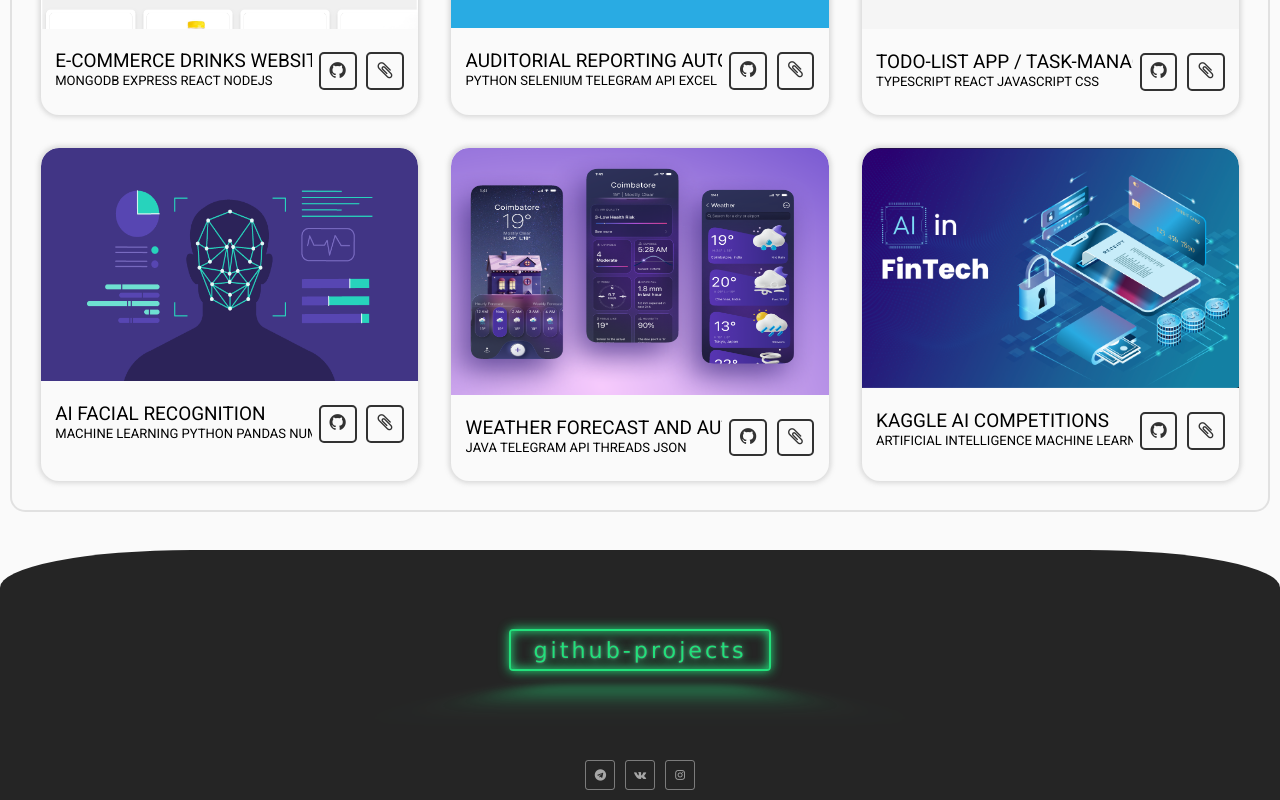
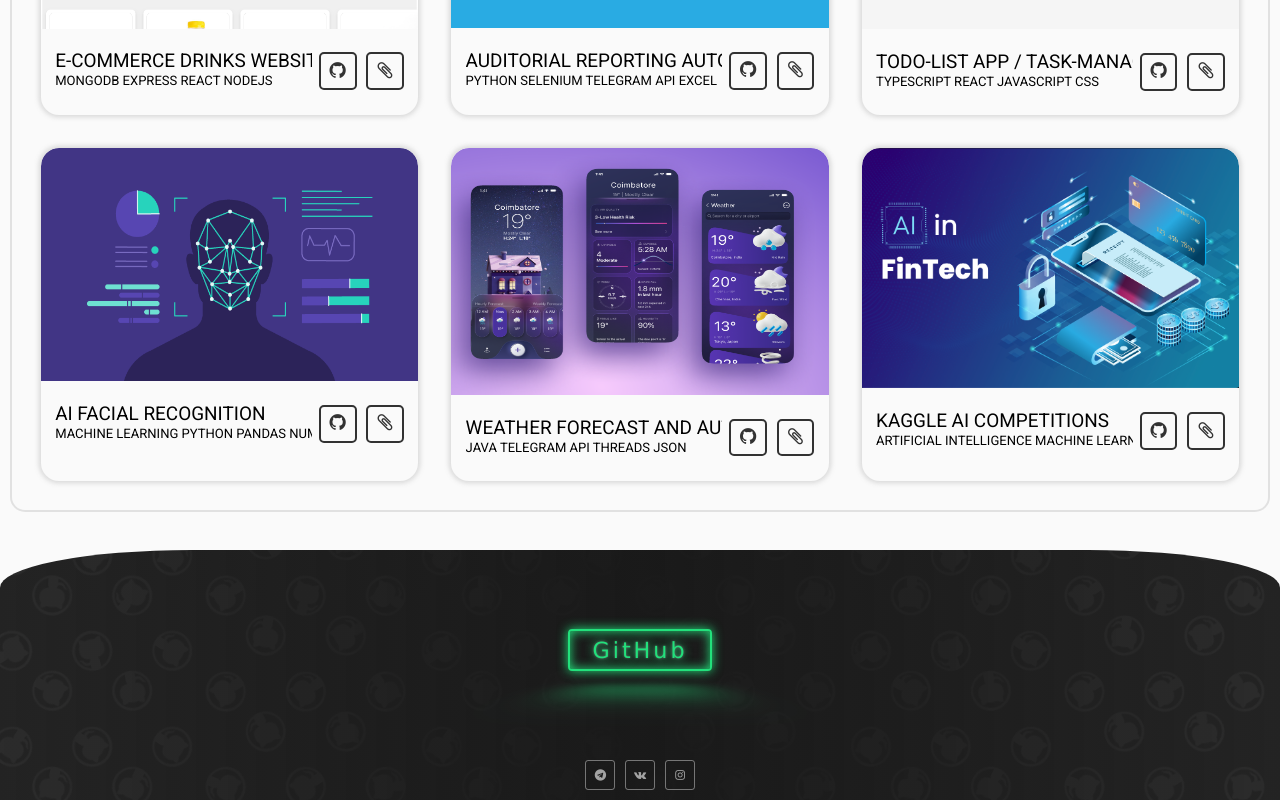
Before and after one commit to timmygunja/palmgreen, a React (Create React App) app: page / in a window 1280 px wide. Shown: the part 2201-3001 px from the top of the page. Built offline with nearby package versions, Linux system fonts and the light colour scheme.

Commit message:
Changed footer styling

```diff
--- a/src/App.js
+++ b/src/App.js
@@ -116,9 +116,6 @@ function App() {
     kaggleProjectLink:
       "https://www.kaggle.com/timmygunja/competitions?tab=active",
     kaggleProjectGitLink: "https://www.kaggle.com/timmygunja",
-
-    // FOOTER
-    gitLink: "github-projects",
   };
 
   const ruText = {
@@ -225,9 +222,6 @@ function App() {
     kaggleProjectLink:
       "https://www.kaggle.com/timmygunja/competitions?tab=active",
     kaggleProjectGitLink: "https://www.kaggle.com/timmygunja",
-
-    // FOOTER
-    gitLink: "github-проекты",
   };
 
   const onClickMe = () => {
--- a/src/store/ui-slice.js
+++ b/src/store/ui-slice.js
@@ -101,9 +101,6 @@ const engText = {
   kaggleProjectLink:
     "https://www.kaggle.com/timmygunja/competitions?tab=active",
   kaggleProjectGitLink: "https://www.kaggle.com/timmygunja",
-
-  // FOOTER
-  gitLink: "github-projects",
 };
 
 const uiSlice = createSlice({
--- a/src/ui/global/Themes.js
+++ b/src/ui/global/Themes.js
@@ -27,7 +27,9 @@ export const lightTheme = {
   // project card modals
   projectModalDescTitleColor: "rgb(190, 190, 190)",
 
-  footerBackground: "rgba(0, 0, 0, 0.85)",
+  footerBackground: "rgba(0, 0, 0, 0.87)",
+  footerBackgroundImage:
+    "linear-gradient(to right, rgba(40, 40, 40, 0.3), rgba(25, 25, 25, 0.95), rgba(40, 40, 40, 0.3)), url('git-pattern.svg')",
 };
 
 export const darkTheme = {
@@ -56,4 +58,6 @@ export const darkTheme = {
   projectModalDescTitleColor: "rgb(100, 100, 100)",
 
   footerBackground: "rgba(0, 0, 0, 0.25)",
+  footerBackgroundImage:
+    "linear-gradient(to right, rgba(0, 0, 0, 0.3), rgba(20, 20, 20, 0.9), rgba(0, 0, 0, 0.3)), url('git-pattern.svg')",
 };
--- a/src/ui/global/globalStyles.js
+++ b/src/ui/global/globalStyles.js
@@ -83,6 +83,7 @@ const GlobalStyles = createGlobalStyle`
 
   .footer {
     background-color: ${({ theme }) => theme.footerBackground};
+    background-image: ${({ theme }) => theme.footerBackgroundImage};
   }
   `;
 
--- a/src/ui/layout/Footer.js
+++ b/src/ui/layout/Footer.js
@@ -3,8 +3,6 @@ import NeonButton from "../elements/NeonButton";
 import "./Footer.css";
 
 const Footer = (props) => {
-  const { gitLink } = useSelector((state) => state.ui.currentText);
-
   const telegramLink = "https://t.me/timmygunja";
   const vkLink = "https://vk.com/timmygunja";
   const instaLink = "https://instagram.com/timmygunja_";
@@ -25,7 +23,7 @@ const Footer = (props) => {
   return (
     <div className="footer">
       <div className="footer-content hard-centered">
-        <NeonButton href={githubLink}>{gitLink}</NeonButton>
+        <NeonButton href={githubLink}>GitHub</NeonButton>
       </div>
       <div className="footer-links hard-centered">
         <div className="social-test">
```
Also changed, not shown: src/ui/layout/Footer.css (+0 -11 lines), public/git-pattern.svg.
